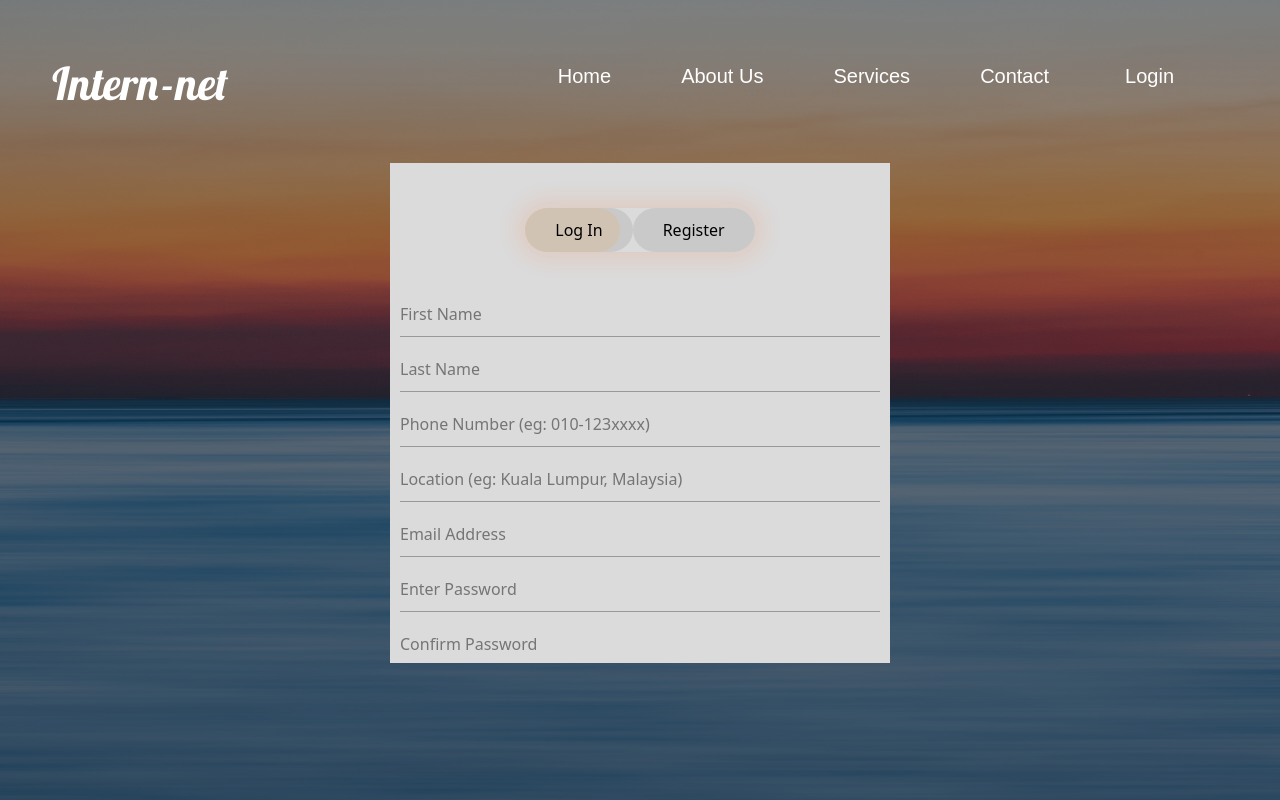
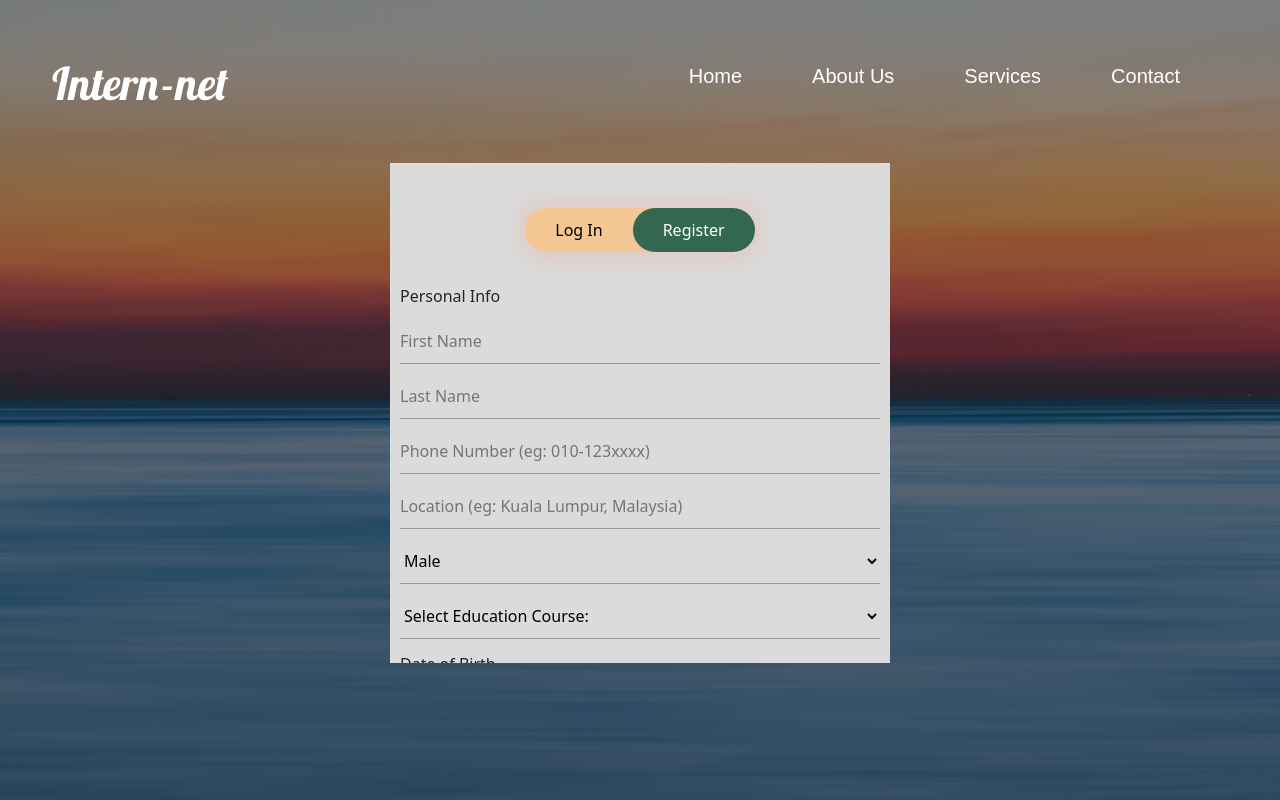
Before and after one commit to qiuyixianq/Intern-net, a React (Create React App) app: page /registration in a window 1280 px wide. Built offline with nearby package versions, Linux system fonts and the light colour scheme; a web font is replaced by a local one.

Commit message:
Refactor UI Login/Register css
Fix toggle button UI on login/register

```diff
--- a/src/components/authentication/Login.jsx
+++ b/src/components/authentication/Login.jsx
@@ -51,7 +51,6 @@ export const Login = () => {
                 const res = await axios.post('http://localhost:4000/login', { user });
                 //invalid
                 if (!res.data) {
-                    console.log('invalid');
                     alert('Invalid username or password');
                 }
 
@@ -86,7 +85,6 @@ export const Login = () => {
                                 <li><a href='/'>About Us</a></li>
                                 <li><a href='/'>Services</a></li>
                                 <li><a href='/'>Contact</a></li>
-                                <li><button className='loginbtn' style={{ width: 'auto' }}>Login</button></li>
                             </ul>
                         </nav>
                     </div>
@@ -98,7 +96,7 @@ export const Login = () => {
                                     <div id='btn'></div>
 
                                     <Link to='/login' style={{ textDecoration: 'none', color: 'black' }} >
-                                        <button type='button' className='toggle-btn'>Log In</button>
+                                        <button type='button' className='toggle-btn activex'>Log In</button>
                                     </Link>
 
 
@@ -112,7 +110,10 @@ export const Login = () => {
                                 <div id='login' className='input-group-login'>
                                     <input type='text' className='input-field' placeholder='Email Id' ref={emailRef} />
                                     <input type='password' className='input-field' placeholder='Enter Password' ref={passwordRef} />
-                                    <input type='checkbox' className='check-box' /><span>Remember Password</span>
+                                    <div className="d-flex align-items-center mb-5">
+                                        <input type='checkbox' className='check-box me-1' />
+                                        <span>Remember Password</span>
+                                    </div>
                                     <button onClick={() => handleLogin()} className='submit-btn'>Log in</button>
                                 </div>
                             </div>
--- a/src/components/authentication/Registration.jsx
+++ b/src/components/authentication/Registration.jsx
@@ -17,24 +17,24 @@ const reqUserObject = {
 }
 
 export const Registration = () => {
-    const [ registerObj, setRegisterObj ] = useState(reqUserObject);
+    const [registerObj, setRegisterObj] = useState(reqUserObject);
 
     //event func
     const handleChange = e => {
         const { name, value } = e.target;
-        setRegisterObj({...registerObj, [name] : value});
+        setRegisterObj({ ...registerObj, [name]: value });
 
     }
 
     //onSubmit
     const handleSubmit = async e => {
         e.preventDefault()
-        if(registerObj.password !== registerObj.confirmPassword) alert('Unmatch password and confirm password');
+        if (registerObj.password !== registerObj.confirmPassword) alert('Unmatch password and confirm password');
         else {
             //API call to backend register
             const res = await axios.post('http://localhost:4000/register', { user: registerObj });
             const status = res.data;
-            if(status.registrationSuccess){
+            if (status.registrationSuccess) {
                 alert('Registration Success');
                 //clear form
                 setRegisterObj(reqUserObject);
@@ -61,12 +61,11 @@ export const Registration = () => {
                             <li><a href='/'>About Us</a></li>
                             <li><a href='/'>Services</a></li>
                             <li><a href='/'>Contact</a></li>
-                            <li><button className='loginbtn' style={{ width: 'auto' }}>Login</button></li>
                         </ul>
                     </nav>
                 </div>
 
-                <form id='login-form' className='login-page' onSubmit={ e => handleSubmit(e)} action="" >
+                <form id='login-form' className='login-page' onSubmit={e => handleSubmit(e)} action="" >
                     <div className="form-box">
                         <div className="registerBox">
                             <div className='button-box'>
@@ -76,19 +75,22 @@ export const Registration = () => {
                                 </Link>
 
                                 <Link to='/registration' style={{ textDecoration: 'none', color: 'black' }}>
-                                    <button type='button' className='toggle-btn'>Register</button>
+                                    <button type='button' className='toggle-btn activex'>Register</button>
                                 </Link>
                             </div>
 
                             <div id='register' data-toggle="buttons">
-                                <input type='text' name="firstName" value={registerObj.firstName} className='input-field' placeholder='First Name' onChange={ e => handleChange(e)} required />
-                                <input type='text' name="surName" value={registerObj.surName} className='input-field' placeholder='Last Name ' onChange={ e => handleChange(e)} required />
-                                <input type='tel' name="mobile" value={registerObj.mobile} className='input-field' placeholder='Phone Number (eg: 010-123xxxx)' pattern="[0-9]{3}-[0-9]{7}" onChange={ e => handleChange(e)} required />
-                                <input type='text' name="location" value={registerObj.location} className='input-field' placeholder='Location (eg: Kuala Lumpur, Malaysia)' onChange={ e => handleChange(e)} required />
-                                <input type='email' name="email" value={registerObj.email} className='input-field' placeholder='Email Address' onChange={ e => handleChange(e)} required />
-                                <input type='password' name="password" value={registerObj.password} className='input-field' placeholder='Enter Password' onChange={ e => handleChange(e)} required />
-                                <input type='password' name="confirmPassword" value={registerObj.confirmPassword} className='input-field' placeholder='Confirm Password' onChange={ e => handleChange(e)} required />
-                                <select className="input-field" name="profession" value={registerObj.profession} onChange={ e => handleChange(e)} required>
+                                <h6>Personal Info</h6>
+                                <input type='text' name="firstName" value={registerObj.firstName} className='input-field' placeholder='First Name' onChange={e => handleChange(e)} required />
+                                <input type='text' name="surName" value={registerObj.surName} className='input-field' placeholder='Last Name ' onChange={e => handleChange(e)} required />
+                                <input type='tel' name="mobile" value={registerObj.mobile} className='input-field' placeholder='Phone Number (eg: 010-123xxxx)' pattern="[0-9]{3}-[0-9]{7}" onChange={e => handleChange(e)} required />
+                                <input type='text' name="location" value={registerObj.location} className='input-field' placeholder='Location (eg: Kuala Lumpur, Malaysia)' onChange={e => handleChange(e)} required />
+                                <select name="gender" id="gender" value={registerObj.gender} onChange={e => handleChange(e)} className="input-field" >
+                                    <option value="Male">Male</option>
+                                    <option value="Female">Female</option>
+                                    <option value="Others">Others</option>
+                                </select>
+                                <select className="input-field" name="profession" value={registerObj.profession} onChange={e => handleChange(e)} required>
                                     <option value="">Select Education Course:</option>
                                     <option value="Business">Business</option>
                                     <option value="Built Environment">Built Environment</option>
@@ -105,12 +107,19 @@ export const Registration = () => {
                                 </select>
 
                                 <label htmlFor="birthday" className="mt-2">Date of Birth</label>
-                                <input type="date" name="birthday" value={registerObj.birthday} className="input-field" id="birthday" placeholder="Date of Birth" onChange={ e => handleChange(e)} />
-                                <select name="gender" id="gender" value={registerObj.gender} onChange={ e => handleChange(e)} >
-                                    <option value="Male">Male</option>
-                                    <option value="Female">Female</option>
-                                    <option value="Others">Others</option>
-                                </select>
+                                <input type="date" name="birthday" value={registerObj.birthday}
+                                    className="input-field"
+                                    id="birthday"
+                                    placeholder="Date of Birth"
+                                    onChange={e => handleChange(e)} />
+
+
+                                <h6 className="mt-4">Login Info</h6>
+                                <input type='email' name="email" value={registerObj.email} className='input-field' placeholder='Email Address' onChange={e => handleChange(e)} required />
+                                <input type='password' name="password" value={registerObj.password} className='input-field' placeholder='Enter Password' onChange={e => handleChange(e)} required />
+                                <input type='password' name="confirmPassword" value={registerObj.confirmPassword} className='input-field' placeholder='Confirm Password' onChange={e => handleChange(e)} required />
+
+
                                 <br></br>
                                 <div className="d-flex mt-3 mb-3 align-items-center">
                                     <input type='checkbox' className='me-2' required />
--- a/src/scss/main.scss
+++ b/src/scss/main.scss
@@ -396,6 +396,10 @@ body {
       U+2122, U+2191, U+2193, U+2212, U+2215, U+FEFF, U+FFFD;
   }
 
+  .fontlogo:visited {
+    color: white;
+  }
+
   .navbar {
     display: flex;
     align-items: center;
@@ -477,17 +481,24 @@ body {
   .toggle-btn {
     padding: 10px 30px;
     cursor: pointer;
-    background: rgba(194, 194, 194, 0.705);
+    // background: rgba(194, 194, 194, 0.705);
+    background-color: #f3c693;
     border: 0;
     border-radius: 30px;
     outline: none;
     position: relative;
   }
+
+  .activex {
+    background-color: #346751;
+    color: white;
+  }
+
   #btn {
     top: 0;
     left: 0;
     position: absolute;
-    width: 95px;
+    width: 100%;
     height: 100%;
     background: #f3c693;
     border-radius: 30px;
```
Also changed, not shown: src/scss/main.css, 1 other file (tests, documents, lock files or other folders).
